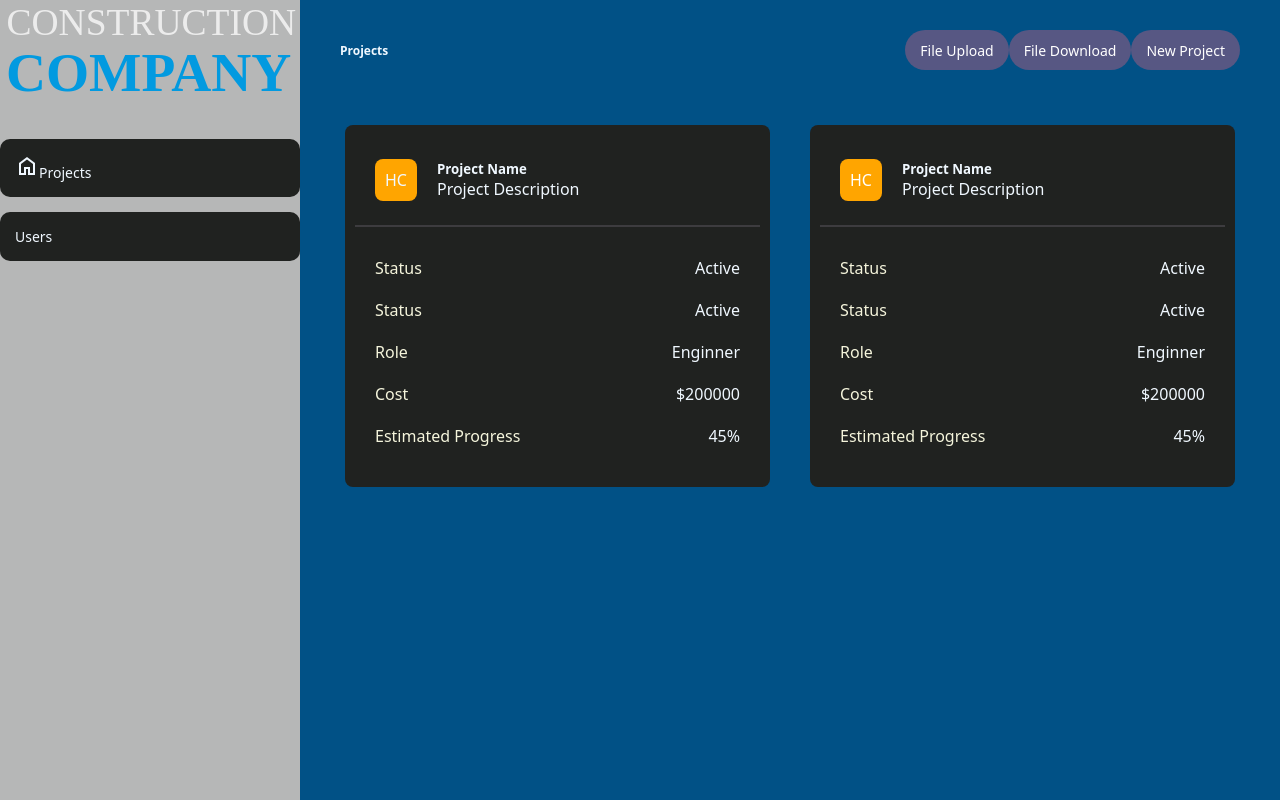
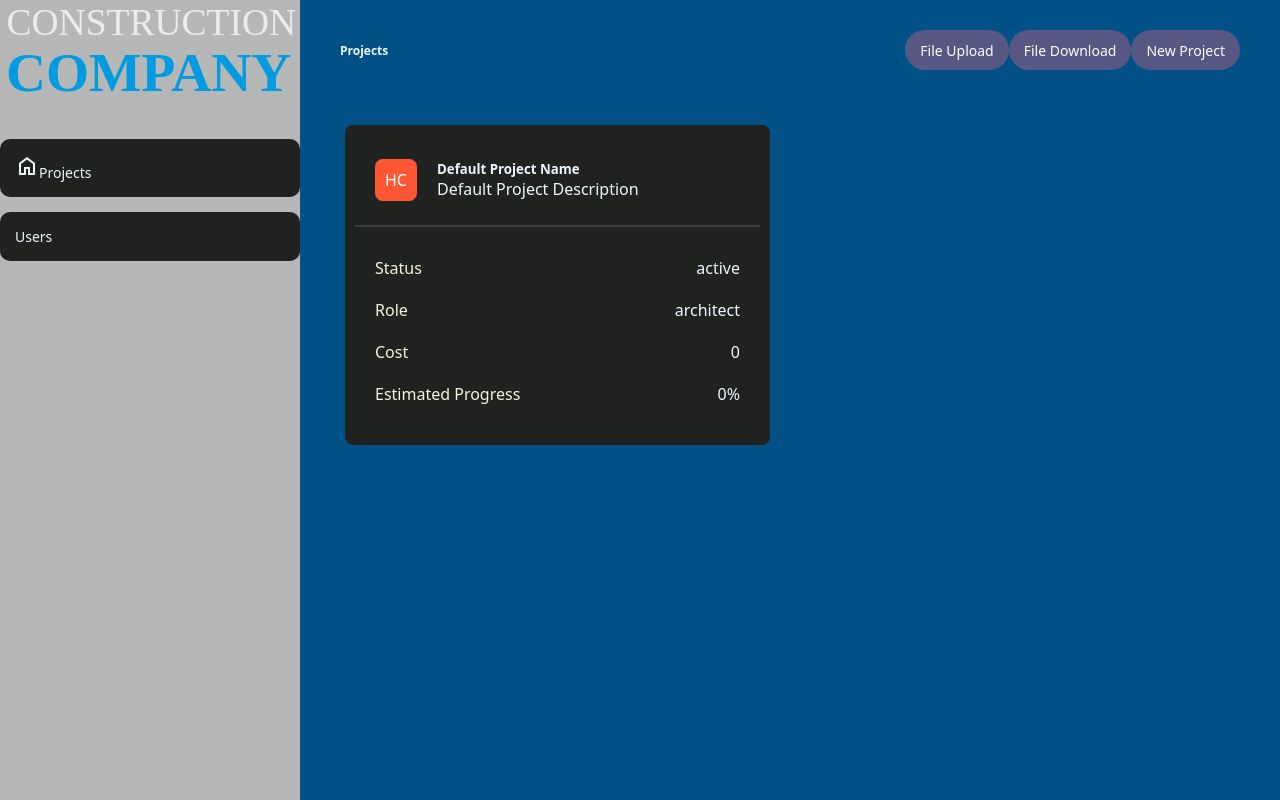
Before and after one commit to naguz4/BIM-Software-Dev, a React (Vite) app: page / in a window 1280 px wide. Built offline with nearby package versions, Linux system fonts and the light colour scheme.

Commit message:
Refactor ProjectPage to use ProjectCard component and manage project state with hooks

```diff
--- a/index.html
+++ b/index.html
@@ -10,7 +10,5 @@
 <body>
     <div id="app"></div>
       <script type="module" src="./src/index.tsx"></script>
-
-
 </body>
 </html>
--- /dev/null
+++ b/react-components/ProjectCard.tsx
@@ -0,0 +1,40 @@
+import * as React from 'react';
+import { Project } from '../src/class/Project';
+
+interface Props {
+    project: Project;
+}
+
+export function ProjectCard (props: Props) {
+    return (
+    <div className="project-card">
+        <div className="card-header">
+            <p className="initials color-1">HC</p>
+            <div>
+                <h5>{props.project.name }</h5>
+                <p>{props.project.description}</p>
+            </div>
+        </div>
+        <div className="card-content">
+            <div className="card-property">
+                <p style={{ color: "beige" }}>Status</p>
+                <p>{props.project.status}</p>
+            </div>
+            <div className="card-property">
+                <p style={{ color: "beige" }}>Role</p>
+                <p>{props.project.userRole}</p>
+            </div>
+            <div className="card-property">
+                <p style={{ color: "beige" }}>Cost</p>
+                <p>{props.project.cost}</p>
+            </div>
+            <div className="card-property">
+                <p style={{ color: "beige" }}>Estimated Progress</p>
+                <p>{props.project.progress * 100}%</p>
+            </div>
+        </div>
+</div>
+
+
+    )
+}
--- a/react-components/ProjectPage.tsx
+++ b/react-components/ProjectPage.tsx
@@ -1,9 +1,22 @@
 import * as React from 'react';///
 import { IProject, UserRole, ProjecStatus, Project } from '../src/class/Project';
 import { ProjectsManager } from '../src/class/ProjectManager'
+import { ProjectCard } from './ProjectCard';
 
 export function ProjectPage() {
-    const projectsManager = new ProjectsManager();
+
+    const [projectsManager] = React.useState (new ProjectsManager());
+    const [projects, setProjects] = React.useState<Project[]>(projectsManager.list);
+    projectsManager.OnProjectCreated = () => {setProjects([...projectsManager.list])}
+    projectsManager.onProjectDeleted = () => {setProjects([...projectsManager.list])}
+
+    const projectCards = projects.map((project) => {
+      return <ProjectCard project={project} key={project.id} />
+    })
+
+    React.useEffect(() => {
+      console.log("Project updated", projects)
+    }, [projects])
     const onFormSubmit = (e: React.FormEvent) => {
                 const projectForm = document.getElementById("new-project-form");
                 if (!(projectForm && projectForm instanceof HTMLFormElement)) {return}
@@ -53,7 +66,6 @@ export function ProjectPage() {
 
                 try {
                     const project = projectsManager.newProject(projectData);
-                    console.log(project)
                     let currentProject: Project | null = null;
                     currentProject = project; // Set the current project
                     projectForm.reset();
@@ -171,91 +183,7 @@ export function ProjectPage() {
             <button onClick={onNewProjectClick} id="new-project-btn">New Project</button>
           </div>
         </header>
-        <div id="projects-list">
-          <div className="project-card">
-            <div className="card-header">
-              <p
-                style={{
-                  backgroundColor: "orange",
-                  padding: 10,
-                  borderRadius: 8,
-                  aspectRatio: 1,
-                  textTransform: "uppercase"
-                }}
-              >
-                HC
-              </p>
-              <div>
-                <h5>Project Name</h5>
-                <p>Project Description</p>
-              </div>
-            </div>
-            <div className="card-content">
-              <div className="card-property">
-                <p style={{ color: "beige" }}>Status</p>
-                <p>Active</p>
-              </div>
-              <div className="card-property">
-                <p style={{ color: "beige" }}>Status</p>
-                <p>Active</p>
-              </div>
-              <div className="card-property">
-                <p style={{ color: "beige" }}>Role</p>
-                <p>Enginner</p>
-              </div>
-              <div className="card-property">
-                <p style={{ color: "beige" }}>Cost</p>
-                <p>$200000</p>
-              </div>
-              <div className="card-property">
-                <p style={{ color: "beige" }}>Estimated Progress</p>
-                <p>45%</p>
-              </div>
-            </div>
-          </div>
-          <div className="project-card">
-            <div className="card-header">
-              <p
-                className="initials"
-                style={{
-                  backgroundColor: "orange",
-                  padding: 10,
-                  borderRadius: 8,
-                  aspectRatio: 1,
-                  textTransform: "uppercase"
-                }}
-              >
-                HC
-              </p>
-              <div>
-                <h5>Project Name</h5>
-                <p>Project Description</p>
-              </div>
-            </div>
-            <div className="card-content">
-              <div className="card-property">
-                <p style={{ color: "beige" }}>Status</p>
-                <p>Active</p>
-              </div>
-              <div className="card-property">
-                <p style={{ color: "beige" }}>Status</p>
-                <p>Active</p>
-              </div>
-              <div className="card-property">
-                <p style={{ color: "beige" }}>Role</p>
-                <p>Enginner</p>
-              </div>
-              <div className="card-property">
-                <p style={{ color: "beige" }}>Cost</p>
-                <p>$200000</p>
-              </div>
-              <div className="card-property">
-                <p style={{ color: "beige" }}>Estimated Progress</p>
-                <p>45%</p>
-              </div>
-            </div>
-          </div>
-        </div>
+        <div id="projects-list">{ projectCards }</div>
       </div>
       )
 }
--- a/src/class/Project.ts
+++ b/src/class/Project.ts
@@ -29,7 +29,6 @@ export class Project implements IProject {
     todos: ITodo[] = [];
     color: string;
 
-    ui: HTMLDivElement;
     cost: number = 0;
     progress: number = 0;
     id: string;
@@ -48,41 +47,6 @@ export class Project implements IProject {
             this.id = uuidv4();
         }
         this.todos = data.todos;
-        this.setUI();
     }
 
-    setUI() {
-        const colorClasses = ['color-1', 'color-2', 'color-3', 'color-4', 'color-5', 'color-6'];
-        const randomColorClass = colorClasses[Math.floor(Math.random() * colorClasses.length)];
-
-        if (this.ui) { return; }
-        this.ui = document.createElement("div");
-        this.ui.className = "project-card";
-        this.ui.innerHTML = `
-        <div class="card-header">
-            <p class="initials ${randomColorClass}">${this.firstletters}</p>
-            <div>
-                <h5 data-project-info="name">${this.name}</h5>
-                <p data-project-info="Description">${this.description}</p>
-            </div>
-        </div>
-        <div class="card-content">
-            <div class="card-property">
-                <p style="color: beige;">Status</p>
-                <p>${this.status}</p>
-            </div>
-            <div class="card-property">
-                <p style="color: beige;">Role</p>
-                <p>${this.userRole}</p>
-            </div>
-            <div class="card-property">
-                <p style="color: beige;">Cost</p>
-                <p>$${this.cost}</p>
-            </div>
-            <div class="card-property">
-                <p style="color: beige;">Estimated Progress</p>
-                <p>${this.progress * 100}%</p>
-            </div>
-        </div>`;
-    }
 }
--- a/src/class/ProjectManager.ts
+++ b/src/class/ProjectManager.ts
@@ -2,6 +2,8 @@ import { IProject, Project, ITodo } from "./Project";
 
 export class ProjectsManager {
     list: Project[] = [];
+    OnProjectCreated = (project: Project) => {}
+    onProjectDeleted = (project: Project) => {}
     currentProject: Project | null = null;
     defaultProjectData: IProject = {
         name: "Default Project Name",
@@ -34,37 +36,11 @@ export class ProjectsManager {
         }
         const projectData = { ...data, todos: Array.from(data.todos) }; // Ensure todos is a new array instance
         const project = new Project(projectData);
-        project.ui.addEventListener("click", () => {
-            const projectsPage = document.getElementById("projects-page");
-            const detailsPage = document.getElementById("project-details");
-            if (!(projectsPage && detailsPage)) {
-                return;
-            }
-            projectsPage.style.display = "none";
-            detailsPage.style.display = "flex";
-            this.setDetailsPage(project);
-            this.setdashboard(project);
-            this.currentProject = project; // Set the current project
-        });
         this.list.push(project);
+        this.OnProjectCreated(project)
         return project;
     }
 
-    private setDetailsPage(project: Project) {
-        const detailPage = document.getElementById("project-details");
-        if (!detailPage) {
-            return;
-        }
-        const name = detailPage.querySelector("[data-project-info='name']");
-        if (name) {
-            name.textContent = project.name;
-        }
-        const description = detailPage.querySelector("[data-project-info='Description']");
-        if (description) {
-            description.textContent = project.description;
-        }
-        this.currentProject = project; // Set the current project
-    }
 
     setdashboard(project: Project) {
         const dashboardcard = document.getElementById("dashboard-card");
@@ -136,11 +112,11 @@ export class ProjectsManager {
         if (!project) {
             return;
         }
-        project.ui.remove();
         const remaining = this.list.filter((project) => {
             return project.id !== id;
         });
         this.list = remaining;
+        this.onProjectDeleted(project);
     }
 
     exportToJSON(fileName: string = "projects") {
```
Also changed, not shown: react-components/ProjectDetailPage.tsx (added).
